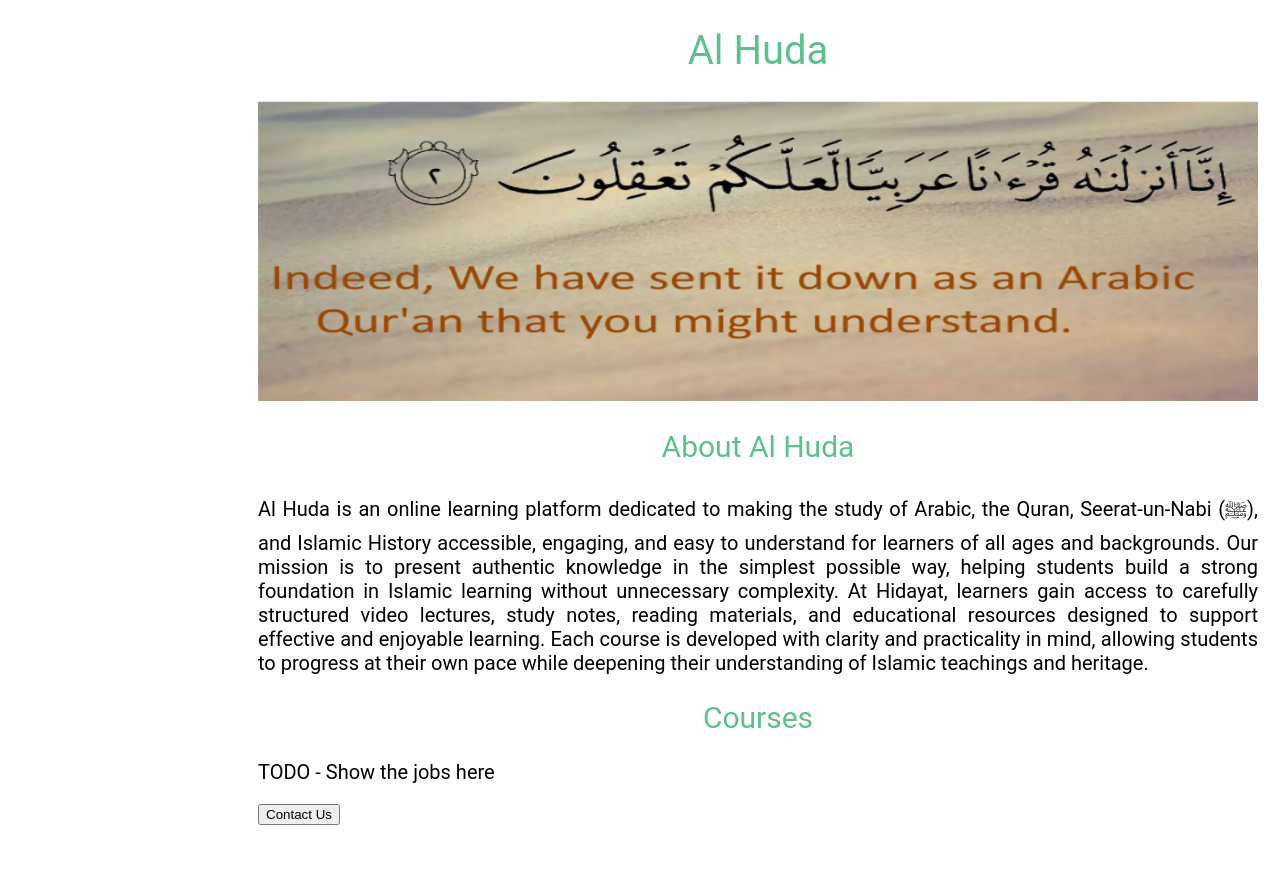
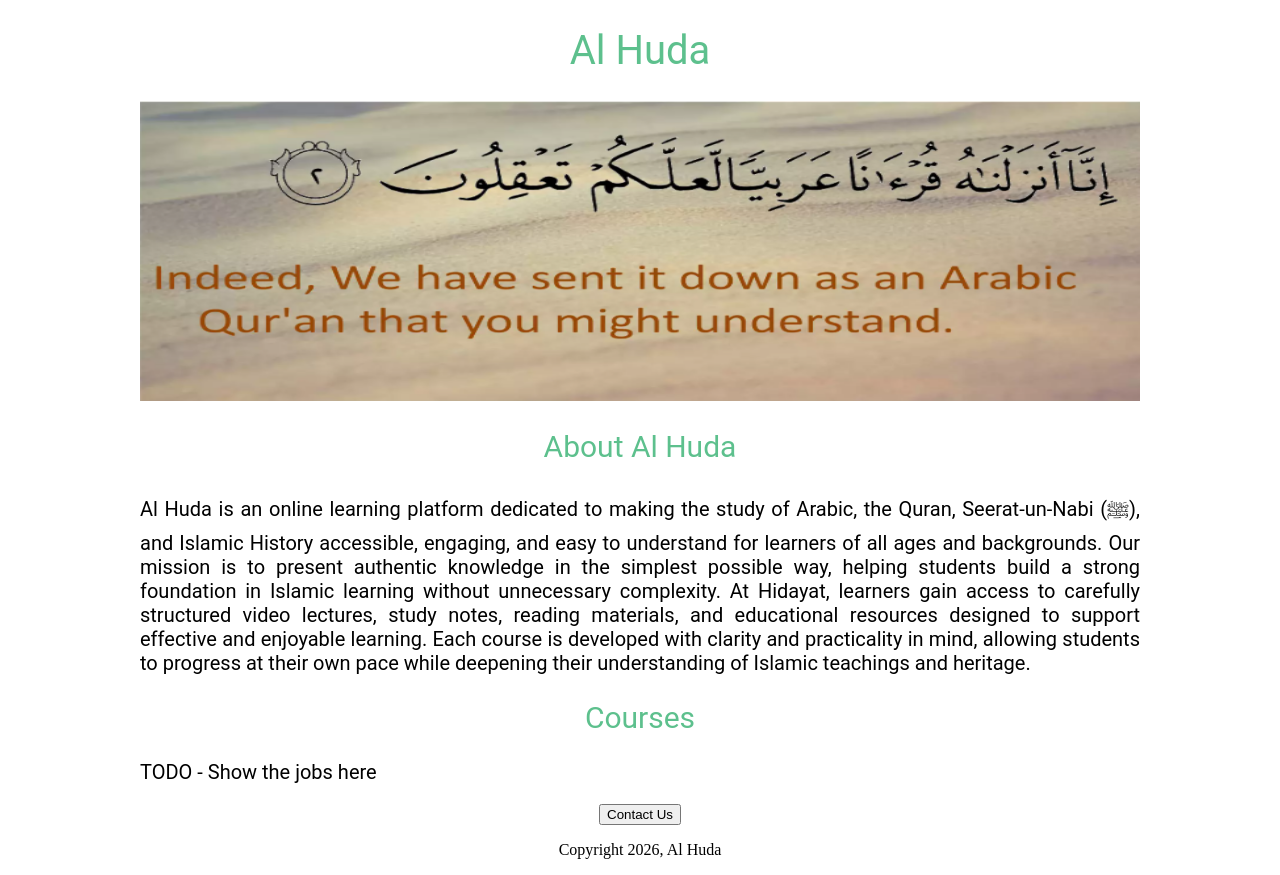
Before and after one commit to IrfanRamzanParray/my-first-website, a Flask app: page / in a window 1280 px wide. Before the commit the page ends 825 px from the top, so only its background shows below. Run offline with Flask 3, Linux system fonts and the light colour scheme.

Commit message:
Added style to the page

```diff
--- a/templates/home.html
+++ b/templates/home.html
@@ -21,7 +21,7 @@
                 color: #5DC08D;
                 text-align: center;
             }
-            p{
+            .bodytext{
                 font-size: 20px;
                 font-family: Roboto;
                 font-weight: normal;
@@ -30,7 +30,7 @@
             }
             #container{
                 max-width: 1000px;
-                margin-left: 250px;
+                margin: 0 auto 0 auto;
             }
         </style>
     </head>
@@ -39,12 +39,16 @@
         <h1>Al Huda</h1>
         <img id ="banner" src="{{ url_for('static', filename='versetwo.png') }}">
         <h2>About Al Huda</h2>
-        <p>Al Huda is an online learning platform dedicated to making the study of Arabic, the Quran, Seerat-un-Nabi (ﷺ), and Islamic History accessible, engaging, and easy to understand for learners of all ages and backgrounds. Our mission is to present authentic knowledge in the simplest possible way, helping students build a strong foundation in Islamic learning without unnecessary complexity.
+        <p class = "bodytext">Al Huda is an online learning platform dedicated to making the study of Arabic, the Quran, Seerat-un-Nabi (ﷺ), and Islamic History accessible, engaging, and easy to understand for learners of all ages and backgrounds. Our mission is to present authentic knowledge in the simplest possible way, helping students build a strong foundation in Islamic learning without unnecessary complexity.
 
             At Hidayat, learners gain access to carefully structured video lectures, study notes, reading materials, and educational resources designed to support effective and enjoyable learning. Each course is developed with clarity and practicality in mind, allowing students to progress at their own pace while deepening their understanding of Islamic teachings and heritage.</p>
         <h2>Courses</h2>
-        <p> TODO - Show the jobs here</p>
+        <p class = "bodytext"> TODO - Show the jobs here</p>
+            <div style="text-align: center">
         <button>Contact Us</button>
+                <p>Copyright 2026, Al Huda</p>
+                </div>
+
             </div>
     </body>
 </html>
```
